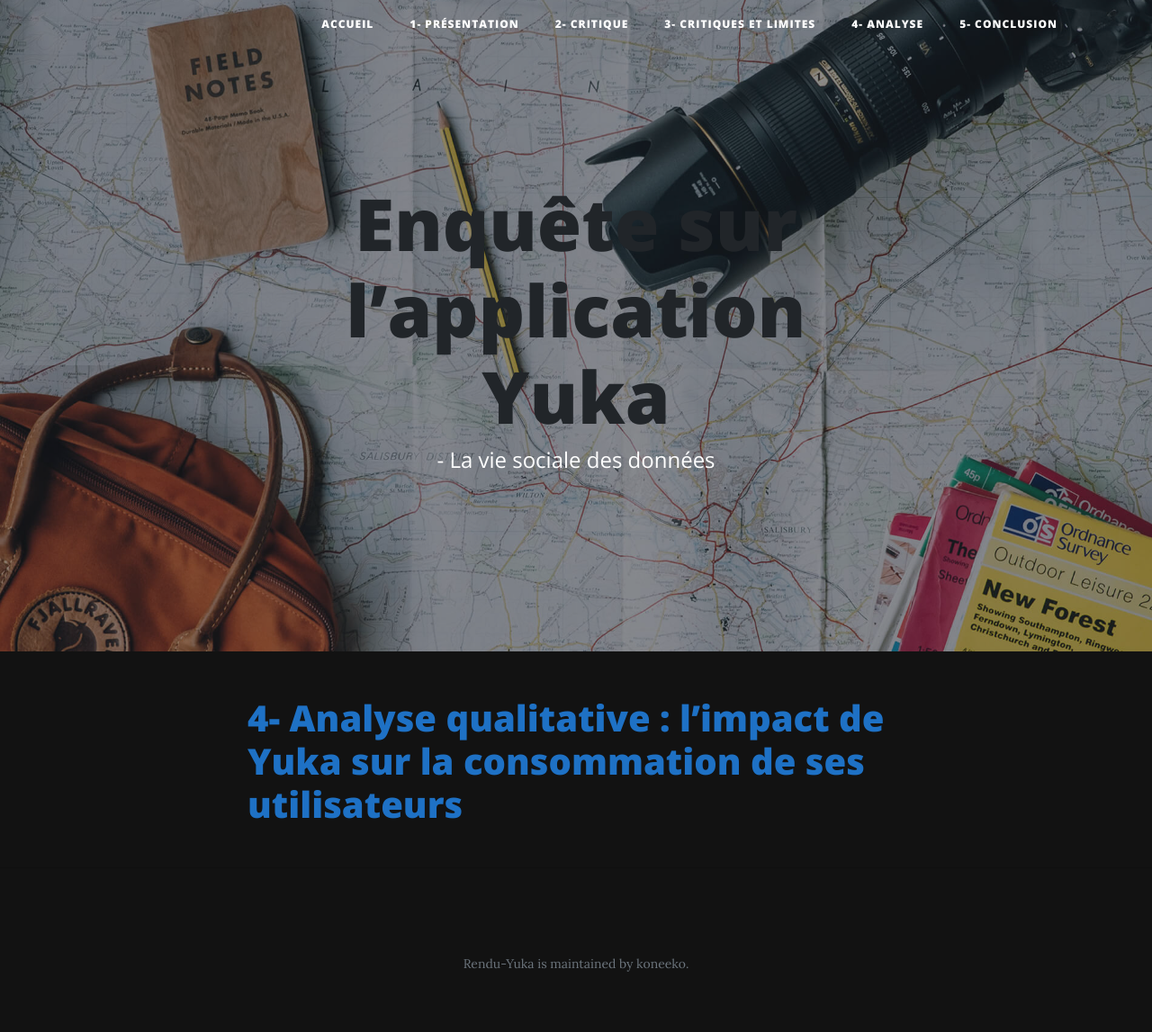
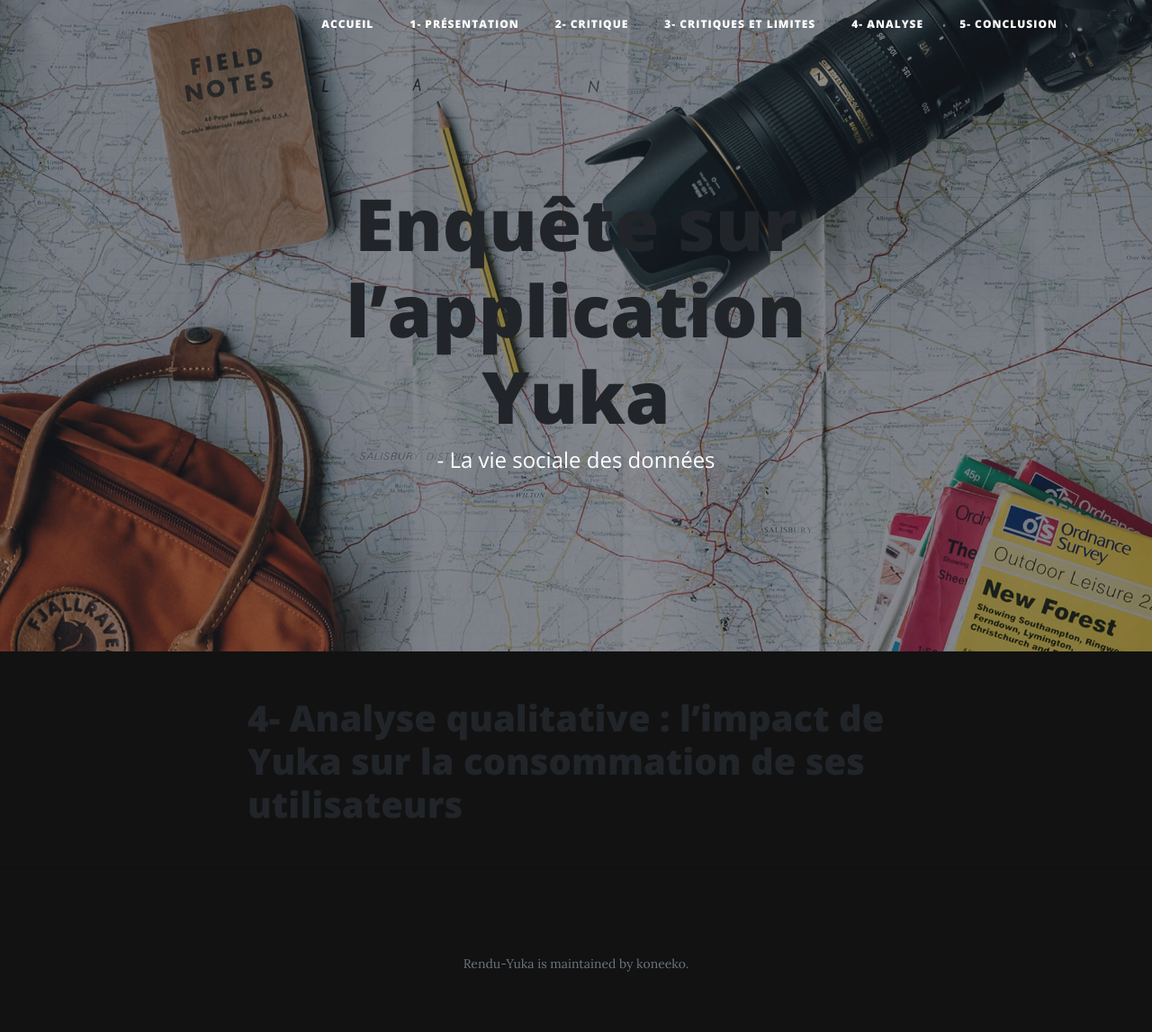
Before and after one commit to koneeko/Rendu-Yuka, a Jekyll site: the page 4-analyse-qualitative.html, which Jekyll copies as it is, in a window 1280 px wide. Shown: the whole page at 90% size. Built offline with Jekyll 4.4.1, drawn with Linux system fonts in a browser that asks for light colours.

Commit message:
Update 4-analyse-qualitative.html

```diff
--- a/4-analyse-qualitative.html
+++ b/4-analyse-qualitative.html
@@ -11,7 +11,7 @@
     <link rel="stylesheet" href="assets/fonts/font-awesome.min.css">
 </head>
 
-<body style="background-color: #121212;color: rgb(30,113,197);">
+<body style="background-color: #121212;color: #fff);">
     <nav class="navbar navbar-light navbar-expand-lg fixed-top" id="mainNav">
         <div class="container"><button data-toggle="collapse" data-target="#navbarResponsive" class="navbar-toggler" aria-controls="navbarResponsive" aria-expanded="false" aria-label="Toggle navigation"><i class="fa fa-bars"></i></button>
             <div
```
